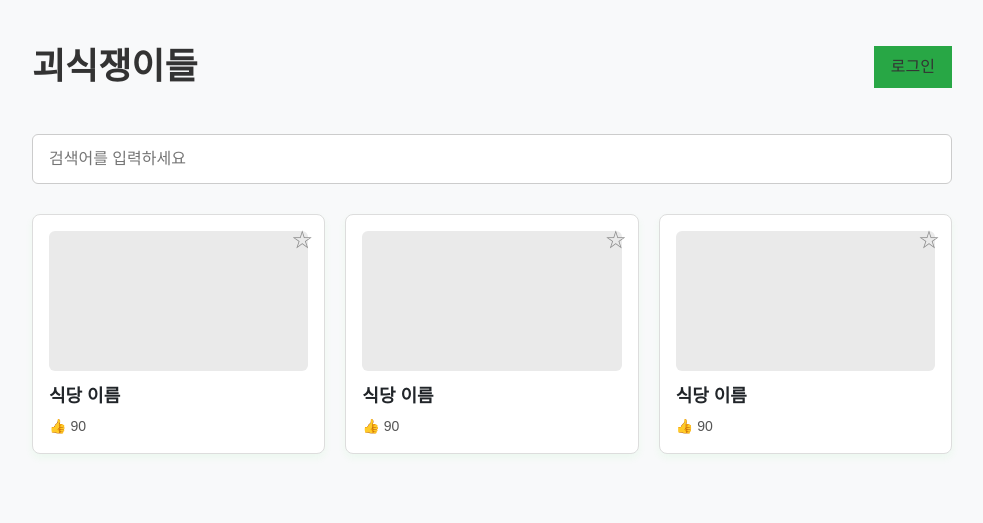
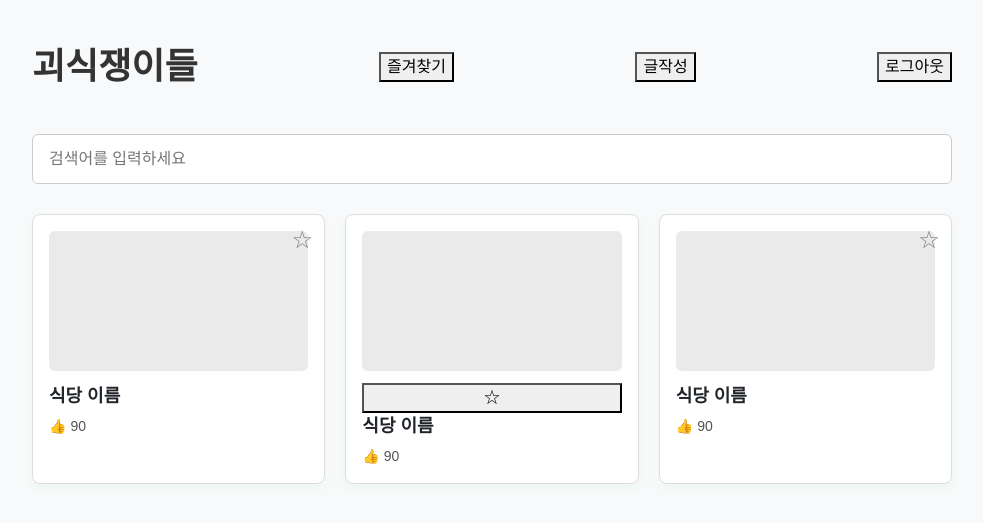
Before and after one commit to kimkimkimbo/jungleWeek00, a Flask app: page / in a window 1280 px wide. Shown: the top 523 px of the page, without its empty margins (148-1131 px from the left). Run offline with Flask 3, Linux system fonts and the light colour scheme; the visitor is signed in with stand-in values (Sample User, id 1); some web fonts are replaced.

Commit message:
회원/ 비회원 메인 페이지 조건부 랜더링

```diff
--- a/app.py
+++ b/app.py
@@ -93,12 +93,23 @@ def login():
         return render_template('login.html')
 
 
+#로그아웃
+@app.route('/logout', methods=['GET'])
+def logout():
+    session.pop('user_id', None)
+    session.pop('user_oid', None)
+    return redirect(url_for('home'))
+
 
 #게시물
 
 #댓글
 
 #북마크
+@app.route('/bookmark', methods = ['GET', 'POST'])
+def bookmark():
+    return render_template('bookmarkpage.html')
+
 
 #추천
 
--- a/templates/login.html
+++ b/templates/login.html
@@ -56,7 +56,7 @@ Users
             <!-- 로그인 버튼 (submit) -->
             <button type="submit" class="btn-login">로그인</button>
 
-            <!-- 회원가입 버튼 -->
+            <!-- 회원가입 버튼 / vs code에서 js로 인식해서 나는 오류 실행할 때 문제 없음-->
             <button type="button" class="btn-signup"
                     onclick="location.href='{{ url_for('signup') }}'">
               회원가입
--- a/templates/mainpage.html
+++ b/templates/mainpage.html
@@ -34,11 +34,31 @@ main page
     <div class="container">
         <div class="header">
             <span class="title">괴식쟁이들</span>
+            {% if session.get('user_id') %} <!-- 세션에 user_id가 있으면 로그인 상태 -->
+                <button class="bookmark-btn" onclick="location.href = '{{url_for('bookmark')}}'"> 즐겨찾기 </button>
+
+                <!--add_post로 이동-->
+                <button class="post-btn" onclick="location.href = '{{url_for('bookmark')}}'"> 글작성 </button>
+
+                <!--로그아웃-->
+                <button class="logout-btn" onclick="location.href = '{{url_for('logout')}}'"> 로그아웃 </button>
+
+            {% else %}
+                <!--vs code에서 js로 인식해서 나는 오류 실행할 때 문제 없음-->
             <button class="login-btn" onclick="location.href='{{ url_for('login') }}'">로그인</button>
+
+            <!--비회원일 땐 즐겨찾기 버튼 숨기기-->
+            <style> .corner-icon {display: none; }</style>
+            {% endif %}
+
         </div>
         <div class="search-box">
             <input type="text" placeholder="검색어를 입력하세요">
         </div>
+        <!-- DB에 등록된 post 데이터 전체에 제목 가지고 오기-->
+        <!--card grid로 post 데이터 표현 / card 클릭 시 상세 페이지로 이동-->
+        <!--즐겨찾기 버튼 클릭시 해당 게시물을 회원 bookmark에 추가-->
+
         <div class="card-grid">
             <!-- 카드 1 -->
             <div class="card">
@@ -50,7 +70,7 @@ main page
             <!-- 카드 2 -->
             <div class="card">
                 <div class="card-image"></div>
-                <div class="corner-icon">☆</div>
+                <button class="bookmark-btn" >☆</button>
                 <div class="card-title">식당 이름</div>
                 <div class="card-likes"><span class="like-icon">&#128077;</span>90</div>
             </div>
```
Also changed, not shown: templates/bookmarkpage.html (+15 -0 lines), models/post.py (line endings or trailing spaces).
